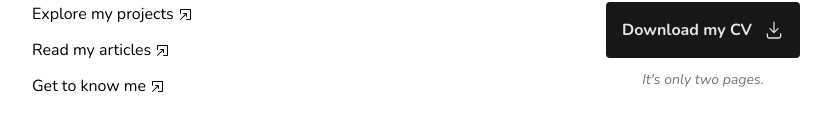
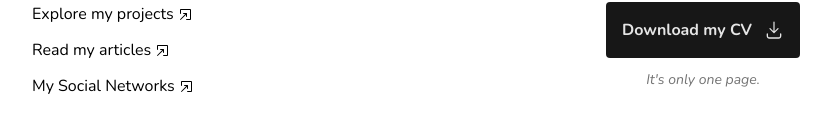
Before and after one commit to LucasAnselmoSilva12345/lucasanselmo-portfolio, a React (Vite) app: page /social-networks in a window 1280 px wide. Shown: the part 438-570 px from the top of the page, without its empty margins (224-1055 px from the left). Built offline with nearby package versions, Linux system fonts and the light colour scheme.

Commit message:
update: Footer link and CV
Signed-off-by: LucasAnselmoSilva12345 <lucasanselmodasilva02@gmail.com>

```diff
--- a/src/components/footer.tsx
+++ b/src/components/footer.tsx
@@ -16,8 +16,8 @@ const footerLink: FooterLink[] = [
     label: 'Read my articles',
   },
   {
-    to: '/about',
-    label: 'Get to know me',
+    to: '/social-networks',
+    label: 'My Social Networks',
   },
 ];
 
@@ -75,7 +75,7 @@ export function Footer() {
           </svg>
         </a>
         <span className="block mt-3 text-sm font-nunito font-light italic text-center text-neutral-500">
-          It's only two pages.
+          It's only one page.
         </span>
       </div>
     </footer>
```
Also changed, not shown: 1 other file (tests, documents, lock files or other folders).
